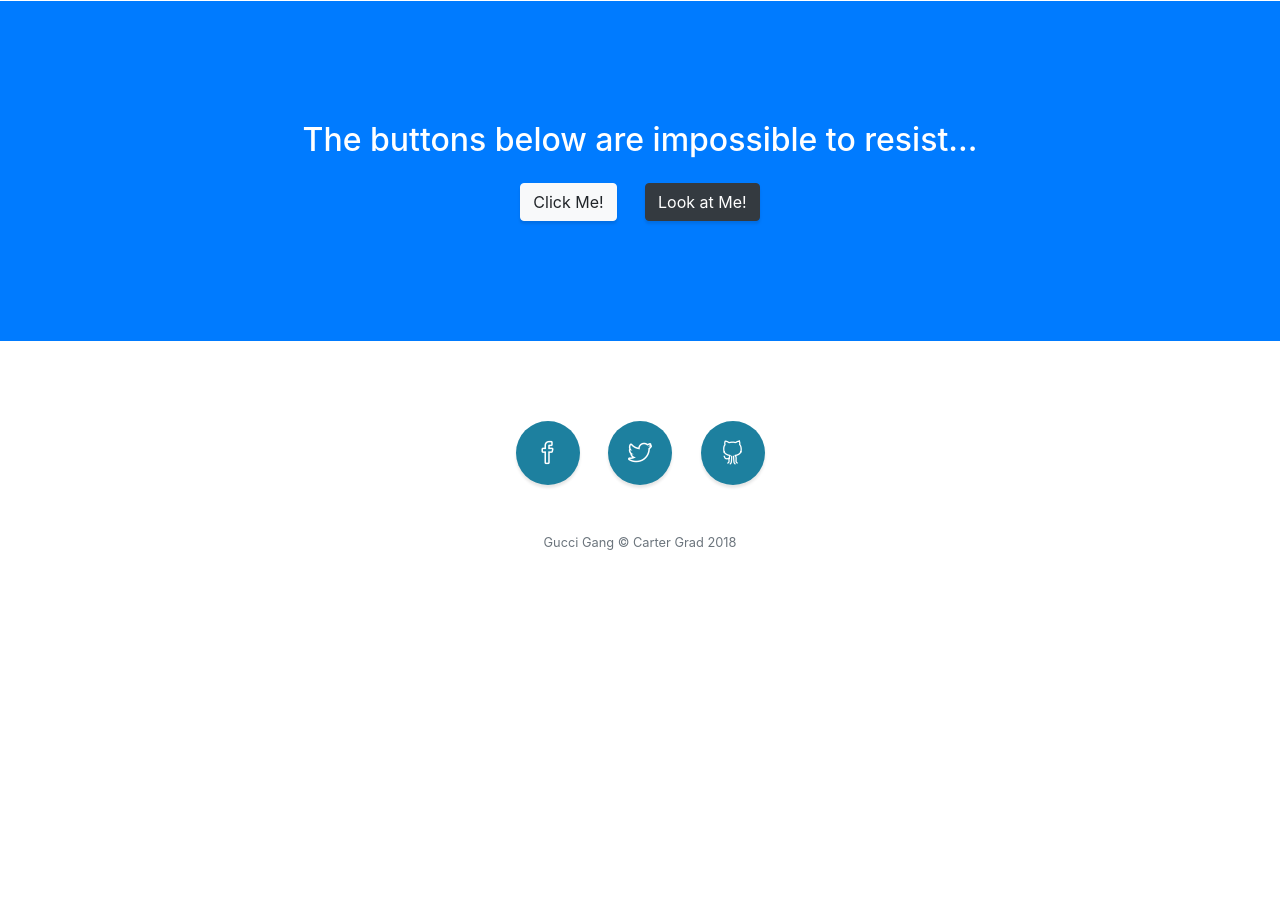
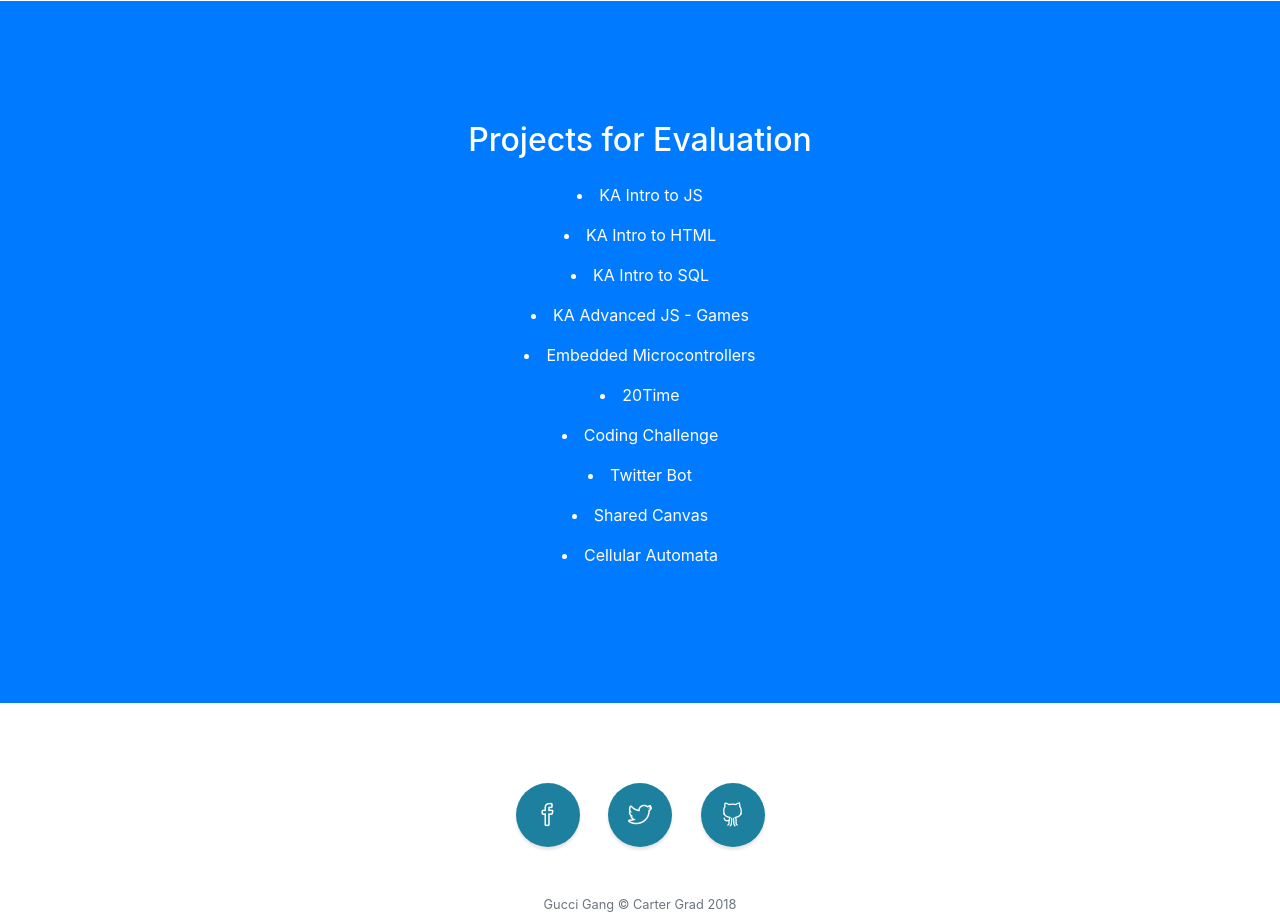
Before and after one commit to cgrad1/cgrad1.github.io, a website with bundled scripts: page index.html in a window 1280 px wide. Shown: the part 2500-3418 px from the top of the page. Before the commit the page ends 3132 px from the top, so only its background shows below. Built offline with nearby package versions, Linux system fonts and the light colour scheme.

Commit message:
Update index.html

```diff
--- a/index.html
+++ b/index.html
@@ -163,9 +163,17 @@
     <!-- Call to Action -->
     <section class="content-section bg-primary text-white">
       <div class="container text-center">
-        <h2 class="mb-4">The buttons below are impossible to resist...</h2>
-        <a href="#" class="btn btn-xl btn-light mr-4">Click Me!</a>
-        <a href="#" class="btn btn-xl btn-dark">Look at Me!</a>
+        <h2 class="mb-4">Projects for Evaluation</h2>
+        <li class="mb-3">KA Intro to JS</li>
+        <li class="mb-3">KA Intro to HTML</li>
+        <li class="mb-3">KA Intro to SQL</li>
+        <li class="mb-3">KA Advanced JS - Games</li>
+        <li class="mb-3">Embedded Microcontrollers</li>
+        <li class="mb-3">20Time</li>
+        <li class="mb-3">Coding Challenge</li>
+        <li class="mb-3">Twitter Bot</li>
+        <li class="mb-3">Shared Canvas</li>
+        <li class="mb-3">Cellular Automata</li>
       </div>
     </section>
 
```
